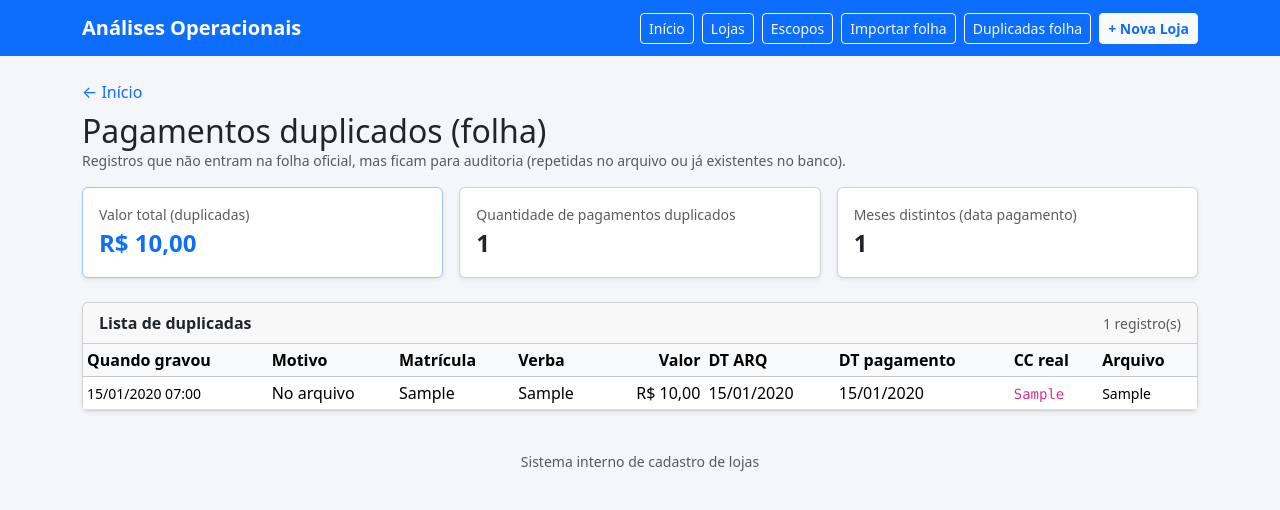
After one commit to guisatoru/analises-operacionais, a Django app: page /folhas/duplicadas/ in a window 1280 px wide. The commit adds this page. Shown: the top 510 px of the page. Run offline with Django 5.2, Linux system fonts and the light colour scheme; tables that the repository leaves empty hold one stand-in row (values such as "Sample post").

Commit message:
feat(lojas): add link and view for listing duplicate payments

```diff
--- a/lojas/templates/lojas/base.html
+++ b/lojas/templates/lojas/base.html
@@ -40,7 +40,9 @@
             <a class="btn btn-outline-light btn-sm" href="{% url 'lista_lojas' %}">Lojas</a>
             <a class="btn btn-outline-light btn-sm" href="{% url 'lista_escopos' %}">Escopos</a>
             <a class="btn btn-outline-light btn-sm" href="{% url 'importar_folha' %}">Importar folha</a>
+            <a class="btn btn-outline-light btn-sm" href="{% url 'lista_folha_duplicadas' %}">Duplicadas folha</a>
             <a class="btn btn-light text-primary btn-sm fw-semibold" href="{% url 'nova_loja' %}">+ Nova Loja</a>
+
         </div>
     </div>
 </nav>
--- /dev/null
+++ b/lojas/templates/lojas/folha_duplicadas_list.html
@@ -0,0 +1,108 @@
+{% extends "lojas/base.html" %}
+
+{% block titulo %}{{ titulo }}{% endblock %}
+
+{% block content %}
+<div class="mb-3">
+  <a href="{% url 'inicio' %}" class="text-decoration-none">&larr; Início</a>
+  <h2 class="mt-2 mb-0">{{ titulo }}</h2>
+  <p class="text-muted small">
+    Registros que não entram na folha oficial, mas ficam para auditoria (repetidas no arquivo ou já existentes no banco).
+  </p>
+</div>
+
+<div class="row g-3 mb-4">
+  <div class="col-md-4">
+    <div class="card shadow-sm h-100 border-primary-subtle">
+      <div class="card-body">
+        <div class="text-muted small">Valor total (duplicadas)</div>
+        <div class="fs-4 fw-semibold text-primary">R$ {{ valor_total|floatformat:2 }}</div>
+      </div>
+    </div>
+  </div>
+  <div class="col-md-4">
+    <div class="card shadow-sm h-100">
+      <div class="card-body">
+        <div class="text-muted small">Quantidade de pagamentos duplicados</div>
+        <div class="fs-4 fw-semibold">{{ quantidade_duplicadas }}</div>
+      </div>
+    </div>
+  </div>
+  <div class="col-md-4">
+    <div class="card shadow-sm h-100">
+      <div class="card-body">
+        <div class="text-muted small">Meses distintos (data pagamento)</div>
+        <div class="fs-4 fw-semibold">{{ meses_distintos_pagamento }}</div>
+      </div>
+    </div>
+  </div>
+</div>
+
+<div class="card shadow-sm">
+  <div class="card-header d-flex justify-content-between align-items-center">
+    <span class="fw-semibold">Lista de duplicadas</span>
+    <span class="text-muted small">{{ total }} registro(s)</span>
+  </div>
+  <div class="card-body p-0">
+    <div class="table-responsive">
+      <table class="table table-sm table-hover mb-0 align-middle">
+        <thead class="table-light">
+          <tr>
+            <th>Quando gravou</th>
+            <th>Motivo</th>
+            <th>Matrícula</th>
+            <th>Verba</th>
+            <th class="text-end">Valor</th>
+            <th>DT ARQ</th>
+            <th>DT pagamento</th>
+            <th>CC real</th>
+            <th>Arquivo</th>
+          </tr>
+        </thead>
+        <tbody>
+          {% for linha in page_obj %}
+          <tr>
+            <td class="text-nowrap small">{{ linha.created_at|date:"d/m/Y H:i" }}</td>
+            <td>
+              {% if linha.motivo == "REPETIDA_NO_ARQUIVO" %}No arquivo{% elif linha.motivo == "JA_EXISTIA_NO_BANCO" %}Já no banco{% else %}{{ linha.get_motivo_display }}{% endif %}
+            </td>
+            <td>{{ linha.matricula }}</td>
+            <td>{{ linha.codigo_verba }}</td>
+            <td class="text-end text-nowrap">R$ {{ linha.valor|floatformat:2 }}</td>
+            <td class="text-nowrap">{{ linha.dt_arq|date:"d/m/Y" }}</td>
+            <td class="text-nowrap">{{ linha.dt_pagamento|date:"d/m/Y" }}</td>
+            <td><code class="small">{{ linha.centro_custo_real }}</code></td>
+            <td class="small text-truncate" style="max-width: 12rem;" title="{{ linha.arquivo_origem }}">{{ linha.arquivo_origem }}</td>
+          </tr>
+          {% empty %}
+          <tr>
+            <td colspan="9" class="text-center text-muted py-4">Nenhuma duplicada registrada ainda.</td>
+          </tr>
+          {% endfor %}
+        </tbody>
+      </table>
+    </div>
+  </div>
+  {% if page_obj.paginator.num_pages > 1 %}
+  <div class="card-footer d-flex justify-content-between align-items-center flex-wrap gap-2">
+    <span class="text-muted small">
+      Página {{ page_obj.number }} de {{ page_obj.paginator.num_pages }}
+    </span>
+    <nav>
+      <ul class="pagination pagination-sm mb-0">
+        {% if page_obj.has_previous %}
+        <li class="page-item">
+          <a class="page-link" href="?page={{ page_obj.previous_page_number }}">Anterior</a>
+        </li>
+        {% endif %}
+        {% if page_obj.has_next %}
+        <li class="page-item">
+          <a class="page-link" href="?page={{ page_obj.next_page_number }}">Próxima</a>
+        </li>
+        {% endif %}
+      </ul>
+    </nav>
+  </div>
+  {% endif %}
+</div>
+{% endblock %}
--- a/lojas/urls.py
+++ b/lojas/urls.py
@@ -14,4 +14,7 @@ urlpatterns = [
     path("escopos/<int:pk>/editar/", views.escopo_update, name="editar_escopo"),
     path("escopos/<int:pk>/excluir/", views.escopo_delete, name="excluir_escopo"),
     path("folhas/importar/", views.folha_import, name="importar_folha"),
+    path(
+        "folhas/duplicadas/", views.folha_duplicadas_list, name="lista_folha_duplicadas"
+    ),
 ]
--- a/lojas/views/__init__.py
+++ b/lojas/views/__init__.py
@@ -21,6 +21,8 @@ from .stores import (
     store_update,
 )
 
+from .folha_duplicadas import folha_duplicadas_list
+
 __all__ = [
     "competencia_anterior",
     "escopo_create",
@@ -36,4 +38,5 @@ __all__ = [
     "store_detail",
     "store_list",
     "store_update",
+    "folha_duplicadas_list",
 ]
--- /dev/null
+++ b/lojas/views/folha_duplicadas.py
@@ -0,0 +1,48 @@
+"""Listagem pública das linhas duplicadas da folha com KPIs e paginação."""
+
+from django.core.paginator import Paginator
+from django.db.models import Count, Sum
+from django.db.models.functions import TruncMonth
+from django.shortcuts import render
+
+from lojas.models import LinhaFolhaDuplicada
+
+
+def folha_duplicadas_list(request):
+    """
+    KPIs: soma dos valores, quantidade de registros, quantidade de meses distintos
+    (por data de pagamento). Lista paginada abaixo.
+    """
+    qs = LinhaFolhaDuplicada.objects.all().order_by("-created_at", "matricula")
+
+    agregados = qs.aggregate(
+        valor_total=Sum("valor"),
+        quantidade=Count("id"),
+    )
+    valor_total = agregados["valor_total"] or 0
+    quantidade = agregados["quantidade"] or 0
+
+    # Meses distintos pela data de pagamento (competência do pagamento no TOTVS)
+    meses_distintos = (
+        qs.annotate(mes_pagamento=TruncMonth("dt_pagamento"))
+        .values("mes_pagamento")
+        .distinct()
+        .count()
+    )
+
+    paginator = Paginator(qs, 25)
+    page_number = request.GET.get("page")
+    page_obj = paginator.get_page(page_number)
+
+    return render(
+        request,
+        "lojas/folha_duplicadas_list.html",
+        {
+            "titulo": "Pagamentos duplicados (folha)",
+            "valor_total": valor_total,
+            "quantidade_duplicadas": quantidade,
+            "meses_distintos_pagamento": meses_distintos,
+            "page_obj": page_obj,
+            "total": paginator.count,
+        },
+    )
```
Also changed, not shown: lojas/templates/lojas/home.html (+9 -0 lines).
